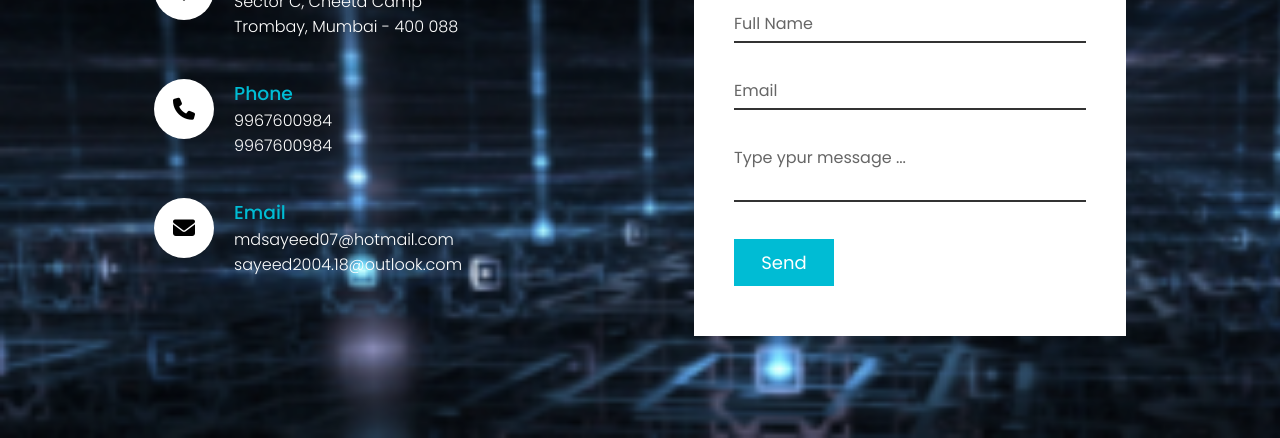
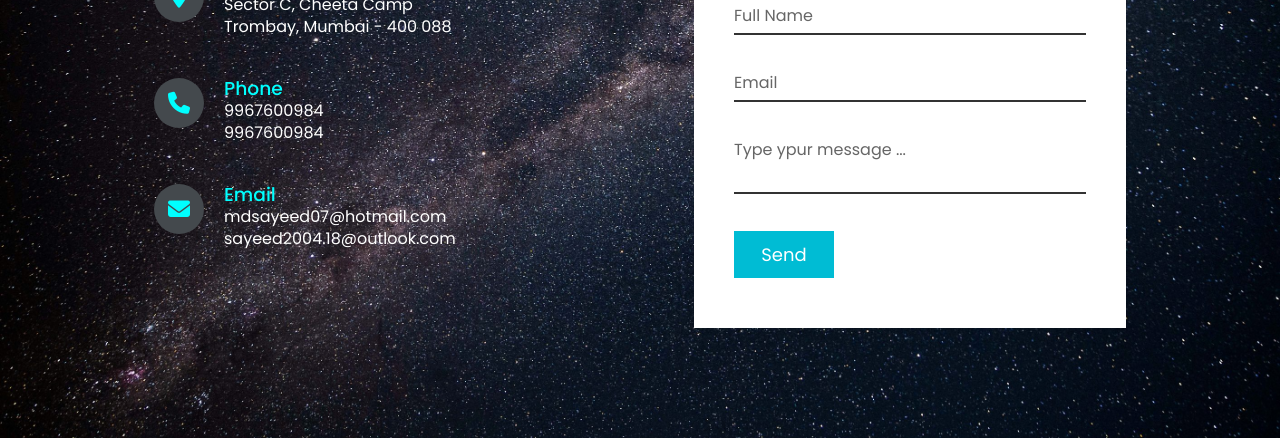
Before and after one commit to mdsayeed07/me, a plain HTML site: page contact-us/contact-us.html in a window 1280 px wide. Shown: the part 362-800 px from the top of the page. Drawn offline with Linux system fonts and the light colour scheme.

Commit message:
committed
commit on 12/10/22

```diff
--- a/contact-us/contact-us.html
+++ b/contact-us/contact-us.html
@@ -25,7 +25,7 @@
                     <div class="icon"><i class="fa-solid fa-location-dot"></i></div>
                     <div class="text">
                         <h3>Address</h3>
-                        <a href="https://goo.gl/maps/3zyNvxUYLTevSZdUA">Sector C, Cheeta Camp <br>Trombay, Mumbai - 400 088</a>
+                        <a href="https://goo.gl/maps/3zyNvxUYLTevSZdUA" target="_blank">Sector C, Cheeta Camp <br>Trombay, Mumbai - 400 088</a>
                     </div>
                 </div>
                 <div class="box">
--- a/contact-us/style-contact-us.css
+++ b/contact-us/style-contact-us.css
@@ -13,7 +13,7 @@
     justify-content: center;
     align-items: center;
     flex-direction: column;
-    background: url(bg.png);
+    background: url(bg.jpg);
     background-size: cover;
 }
 .contact .content{
@@ -26,8 +26,9 @@
     color: #fff;
 }
 .contact .content p{
-    font-weight: 500;
+    font-weight: 600;
     color: #fff;
+    line-height: 20px;
 }
 .container{
     width: 100%;
@@ -47,14 +48,15 @@
     display: flex;
 }
 .container .contactInfo .box .icon{
-    min-width: 60px;
-    height: 60px;
-    background: #fff;
+    min-width: 50px;
+    height: 50px;
     display: flex;
     justify-content: center;
     align-items: center;
     border-radius: 50%;
     font-size: 22px;
+    background-color: #44494d;
+    color: aqua;
 }
 .container .contactInfo .box .text{
     display: flex;
@@ -62,11 +64,13 @@
     font-size: 16px;
     color: #fff;
     flex-direction: column;
-    font-weight: 300;
+    font-weight: 400;
+    line-height: 22px;
 }
 .container .contactInfo .box .text h3{
     font-weight: 500;
-    color: #00bcd4;
+    /* color: #00bcd4; */
+    color: aqua;
 }
 .contactForm{
     width: 40%;
--- a/style.css
+++ b/style.css
@@ -6,15 +6,17 @@
     text-decoration: none;
     list-style: none;
     box-sizing: border-box;
-    /* font-family: 'poppins', sans-serif; */
+    font-family: 'poppins', sans-serif;
 }
 
 body {
-    background: #c2e9ff;
+    /* background: #000; */
+    background-image: url(./img/bg.jpg);
+    background-size: cover;
 }
 
 header {
-    background: #000;
+    background: black;
     height: 80px;
     width: 100%;
 }
@@ -102,27 +104,40 @@ a.navHover:hover {
         font-size: 20px;
     }
 
+    a:hover,
+    a.active {
+        color: #3b59ff;
+        background: aqua;
+        transition: .5s;
+    }
+
     #check:checked~ul {
         left: 0;
     }
 }
 
+/* CSS for section body */
+section {
+    background: url(./img/bg.png) no-repeat;
+    background-size: cover;
+}
+
 /* css for footer */
 /* ************************************* */
-/* @import url('http://fonts.googleapis.com/css?family=Open+Sans:400,700'); */
+@import url('http://fonts.googleapis.com/css?family=Open+Sans:400,700');
 
-/* * {
+* {
     padding: 0;
     margin: 0;
-} */
+}
 
-/* html {
+html {
     background-color: #eaf0f2;
-} */
+}
 
-/* body {
+body {
     font: 16px/1.6 Arial, sans-serif;
-} */
+}
 
 footer {
     position: fixed;
@@ -162,16 +177,17 @@ footer {
     width: 30%;
 }
 
-/* The company logo */
-
 .footer-distributed h3 {
     color: #ffffff;
     font: normal 36px 'Cookie', cursive;
     margin: 0;
 }
 
+/* The company logo */
+
 .footer-distributed h3 span {
     /* color: #e0ac1c; */ color: aqua;
+    font-family: "Lucida Handwriting", "Courier", sans-serif;
     font: normal 40px 'Cookie', cursive;
 }
 
@@ -201,6 +217,7 @@ footer {
 .footer-distributed .footer-center {
     width: 35%;
 }
+
 
 .footer-distributed .footer-center i {
     background-color: #33383b;
```
Also changed, not shown: index.html (+7 -5 lines), contact-us/bg.jpg (added), contact-us/bg1.png (renamed from contact-us/bg.png), 1 other file.
